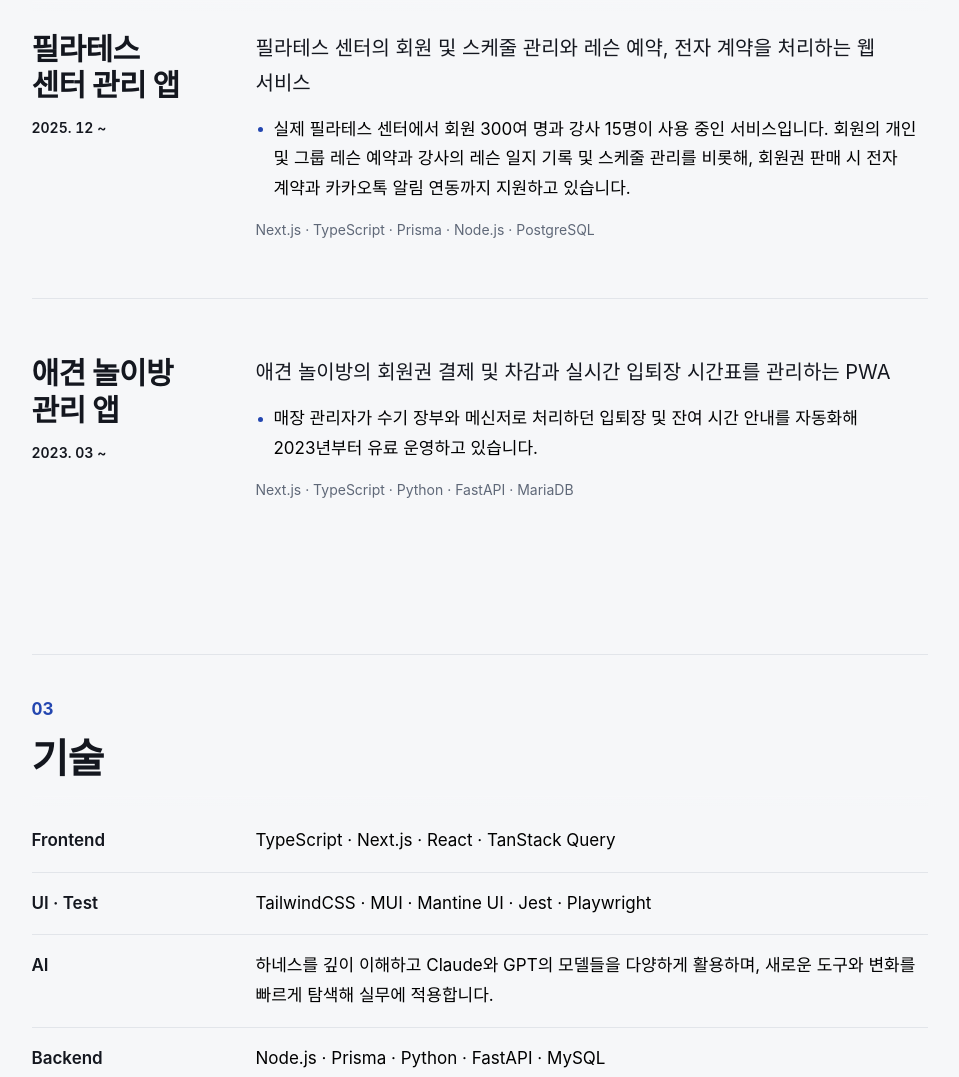
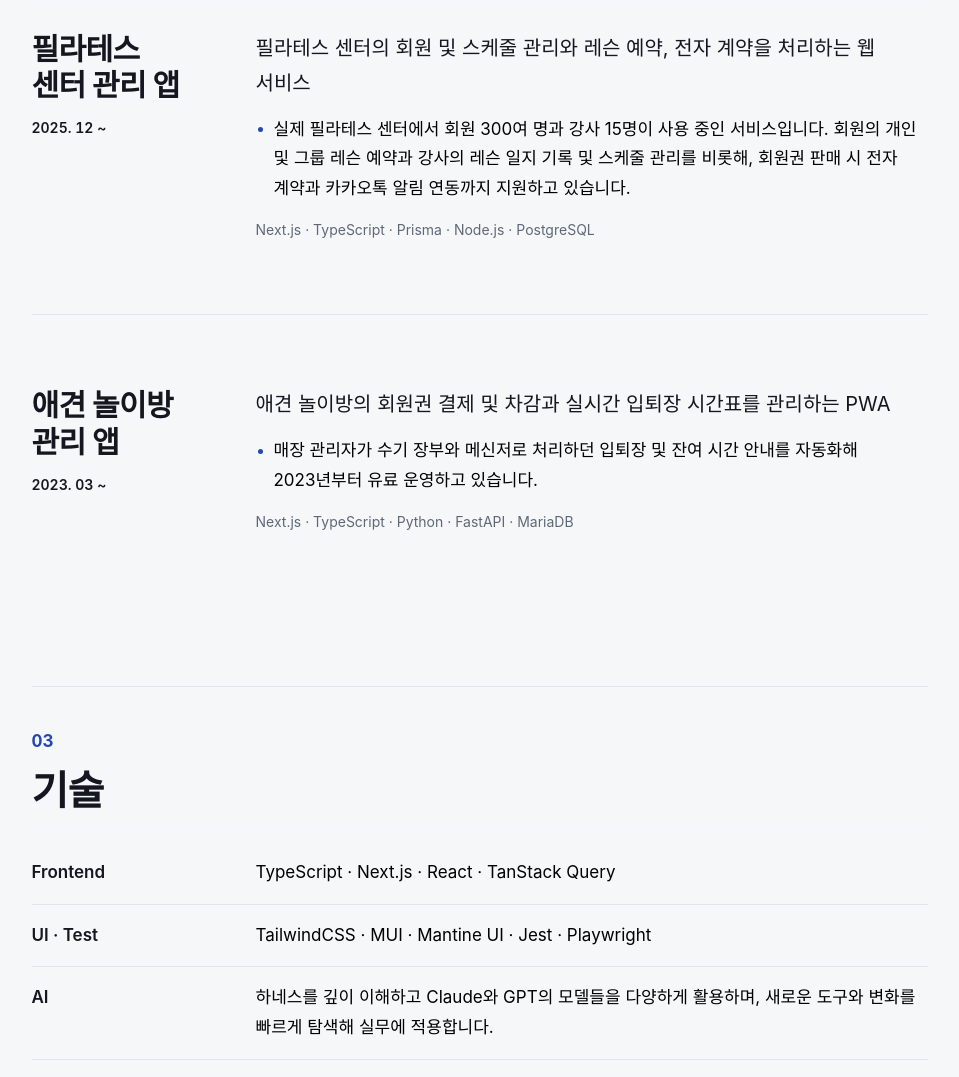
Before and after one commit to Yoonkeee/yoonkeee.github.io, a Next.js app: page /resume in a window 1280 px wide. Shown: the part 2981-4058 px from the top of the page, without its empty margins (153-1112 px from the left). Built offline with nearby package versions, Linux system fonts and the light colour scheme; a web font is replaced by a local one.

Commit message:
feat: 이력서 개인 프로젝트 사이 간격을 조금 넓힘

```diff
--- a/src/app/resume/page.module.css
+++ b/src/app/resume/page.module.css
@@ -1,3 +1,8 @@
 .page {
   --container-max: 56rem;
 }
+
+/* Short project entries read as one block at the default spacing, so they sit a little further apart. */
+.page :global(#side-projects) {
+  --entry-gap: clamp(48px, 6vw, 72px);
+}
--- a/src/components/ResumeSection.module.css
+++ b/src/components/ResumeSection.module.css
@@ -53,8 +53,8 @@ section.section {
 }
 
 .entry + .entry {
-  margin-top: clamp(40px, 5vw, 56px);
-  padding-top: clamp(40px, 5vw, 56px);
+  margin-top: var(--entry-gap, clamp(40px, 5vw, 56px));
+  padding-top: var(--entry-gap, clamp(40px, 5vw, 56px));
   border-top: 1px solid var(--line);
 }
 
```
